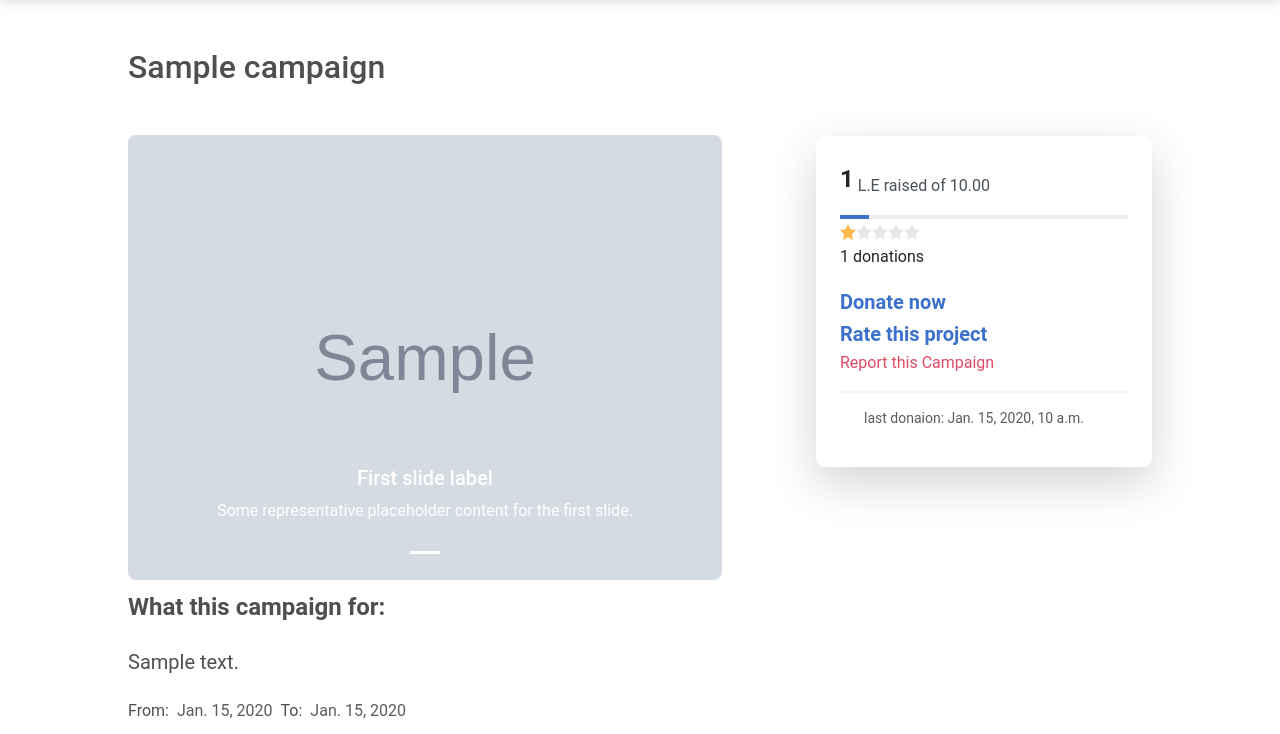
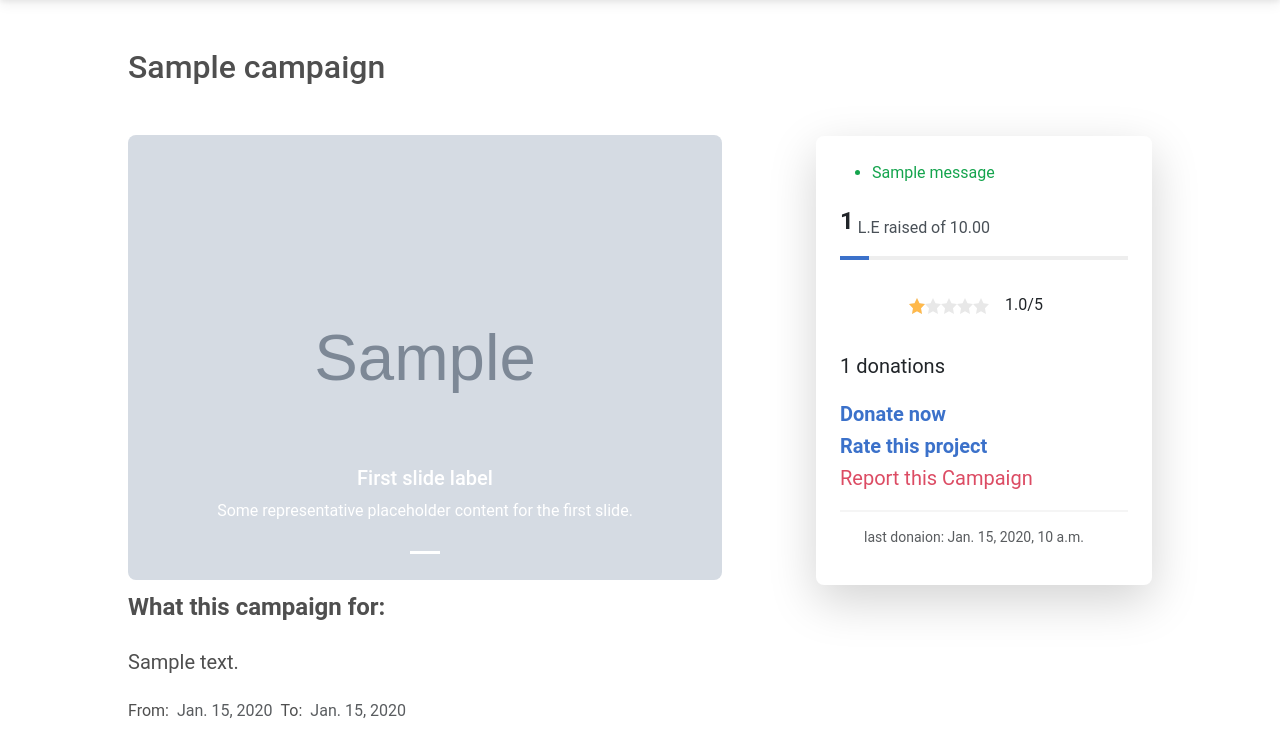
Before and after one commit to M-Michaell/Django-project, a Django app: page /details/1 in a window 1280 px wide. Shown: the part 84-818 px from the top of the page. Run offline with Django 4.2, Linux system fonts and the light colour scheme; tables that the repository leaves empty hold one stand-in row (values such as "Sample post"); grey boxes marked "Sample" are stand-in pictures; one stand-in notice (Sample message) is shown; some libraries are stand-ins or nearby versions.

Commit message:
add messages and rating

```diff
--- a/Crowdfunding/project/templates/project/details.html
+++ b/Crowdfunding/project/templates/project/details.html
@@ -32,7 +32,7 @@
     justify-content: center;
     overflow: hidden;
     flex-direction: row-reverse;
-    height: 40px;
+    height: 60px;
     position: relative;
   }
 
@@ -46,8 +46,8 @@
 
   .rate>label {
     cursor: pointer;
-    width: 40px;
-    height: 40px;
+    width: 60px;
+    height: 60px;
     margin-top: auto;
     transition: .3s;
   }
--- a/Crowdfunding/project/templates/project/includes/operations_card.html
+++ b/Crowdfunding/project/templates/project/includes/operations_card.html
@@ -2,6 +2,30 @@
 
 
     <div class="card-body">
+        <!-- Display success messages -->
+        {% if messages %}
+        <ul class="messages">
+            {% for message in messages %}
+            {% if message.tags == "success" %}
+            <li class="success-message text-success">{{ message }}</li>
+            {% endif %}
+            {% endfor %}
+        </ul>
+        {% endif %}
+
+        <!-- Display error messages -->
+        {% if messages %}
+        <ul class="messages ">
+            {% for message in messages %}
+            {% if message.tags == "error" %}
+            <li class="error-message text-danger">{{ message }}</li>
+            {% endif %}
+            {%endfor %}
+        </ul>
+        {% endif %}
+
+
+
         <div class="d-flex flex-lg-nowrap align-items-end">
             <p class="fs-4 fw-bold">{{total_donation}}</p>
             <p class="text-light-emphasis ms-1"> L.E raised of {{campaign.total_target}}</p>
@@ -14,10 +38,10 @@
 
 
 
-        <div class="">
+        <div class="d-flex justify-content-center align-items-center my-4">
             <!-- <p class="">rate:{{rating}}</p> -->
 
-            <span>
+            <span class="my-2">
                 <svg viewBox="0 0 1000 200" class="rating m-0">
                     <defs>
                         <polygon id="star"
@@ -31,12 +55,15 @@
                         </clipPath>
                     </defs>
                     <rect class="rating_background" clip-path="url(#stars)"></rect>
-                    <rect width="{{rating}}%" class="rating_value" clip-path="url(#stars)"></rect>
+                    <rect width="{{rating_width}}%" class="rating_value" clip-path="url(#stars)"></rect>
                 </svg>
+            </span>
+            <span class="mx-3">
+                {{rating}}/5
             </span>
         </div>
         <div class="">
-            <p class="">{{donation_count}} donations</p>
+            <p class=" fs-5">{{donation_count}} donations</p>
         </div>
 
         <h5 class="card-title"></h5>
@@ -73,7 +100,7 @@
 
 
 
-                <a class=" text-danger" type="button" data-bs-toggle="collapse" data-bs-target="#collapseExample"
+                <a class=" text-danger fs-5" type="button" data-bs-toggle="collapse" data-bs-target="#collapseExample"
                     aria-expanded="false" aria-controls="collapseExample">
                     Report this Campaign
                 </a>
--- a/Crowdfunding/project/views.py
+++ b/Crowdfunding/project/views.py
@@ -1,6 +1,7 @@
 from django.shortcuts import render ,redirect
 from django.template import loader
 from django.urls import reverse_lazy ,reverse
+from django.http import Http404
 from django.views.generic.edit import CreateView, DeleteView, UpdateView
 
 from django.db.models import Sum, Count,Avg
@@ -47,6 +48,7 @@ class CreateTag(CreateView):
         return super().form_valid(form)
 
 
+from django.contrib.messages import add_message, constants as messages
 
 def campaign_details(request, campaign_id):
     try:
@@ -59,7 +61,7 @@ def campaign_details(request, campaign_id):
     comments = campaign.comments.all()
     tags = campaign.tags.all()
     images_all = campaign.image.all()
-    rating = campaign.rate.aggregate(rate=Avg('rate'))['rate'] or 0.00
+    rating = round(campaign.rate.aggregate(rate=Avg('rate'))['rate'] or 0.00 ,2)
     related_campaigns = Campaign.objects.filter(tags__in=tags).exclude(pk=campaign_id).distinct()[:4]
     progress = (total_donation / campaign.total_target) * 100
     last_donation = Donation.objects.filter(campaign=campaign).last().created_at
@@ -71,26 +73,27 @@ def campaign_details(request, campaign_id):
     comment_report_form =CreateCommentReportForm()
     create_rate =CreateRatingForm()
 
-
-
+    error_message = None
     context = {
-        'campaign': campaign,
-        'total_donation': total_donation,
-        'donation_count': donation_count,
-        'comments': comments,
-        'tags': tags,
-        'rating': rating * 20,
-        'f_image': images_all[0],
-        'images': images_all[1:],
-        'related_campaigns': related_campaigns,
-        "progress": progress,
-        'comment_form': comment_form,
-        'donation_form': donation_form,
-        'report_form': report_form,
-        "comment_report_form":comment_report_form,
-        'last_donation': last_donation,
-        "create_rate":create_rate
-    }
+    'campaign': campaign,
+    'total_donation': total_donation,
+    'donation_count': donation_count,
+    'comments': comments,
+    'tags': tags,
+    'rating_width': rating * 20,
+    'f_image': images_all[0],
+    'images': images_all[1:],
+    'related_campaigns': related_campaigns,
+    "progress": progress,
+    'comment_form': comment_form,
+    'donation_form': donation_form,
+    'report_form': report_form,
+    "comment_report_form":comment_report_form,
+    'last_donation': last_donation,
+    "create_rate":create_rate,
+    "rating" :rating,
+    "error_message": error_message
+}
 
     if request.method == 'POST':
         if 'comment_submit' in request.POST:
@@ -100,6 +103,7 @@ def campaign_details(request, campaign_id):
                 comment.campaign = campaign
                 comment.user = request.user
                 comment.save()
+                add_message(request, messages.SUCCESS, "Your comment has been successfully added.")
                 return redirect('campaign.details', campaign_id=campaign_id)
 
         elif 'donation_submit' in request.POST:
@@ -109,6 +113,10 @@ def campaign_details(request, campaign_id):
                 donation.campaign = campaign
                 donation.user = request.user
                 donation.save()
+                add_message(request, messages.SUCCESS, "Your donation has been successfully processed.")
+                return redirect('campaign.details', campaign_id=campaign_id)
+            else:
+                add_message(request, messages.ERROR, "Your donation should be geater than 5 .")
                 return redirect('campaign.details', campaign_id=campaign_id)
 
 
@@ -119,6 +127,7 @@ def campaign_details(request, campaign_id):
                 report.campaign = campaign
                 report.user = request.user
                 report.save()
+                add_message(request, messages.SUCCESS, "Your report has been successfully submitted.")
                 return redirect('campaign.details', campaign_id=campaign_id)
 
         elif 'comment_report' in request.POST:
@@ -129,19 +138,24 @@ def campaign_details(request, campaign_id):
                 report.comment = Comment.objects.get(id=comment_id)
                 report.user = request.user
                 report.save()
+                add_message(request, messages.SUCCESS, "Your comment report has been successfully submitted.")
                 return redirect('campaign.details', campaign_id=campaign_id)
 
 
         elif 'rate_submit' in request.POST:
             create_rate = CreateRatingForm(request.POST)
             if create_rate.is_valid():
-                rate = create_rate.save(commit=False)
-                rate.user = request.user
-                rate.campaign = campaign
-                rate.save()
-                return redirect('campaign.details', campaign_id=campaign_id)
+                user_rating = Rate.objects.filter(campaign=campaign, user=request.user).first()
 
-
+                if user_rating:
+                    add_message(request, messages.ERROR, "You have already rated this campaign before.")
+                else:
+                    rate = create_rate.save(commit=False)
+                    rate.user = request.user
+                    rate.campaign = campaign
+                    rate.save()
+                    add_message(request, messages.SUCCESS, "Your rating has been successfully added.")
+                    return
 
 
 
```
